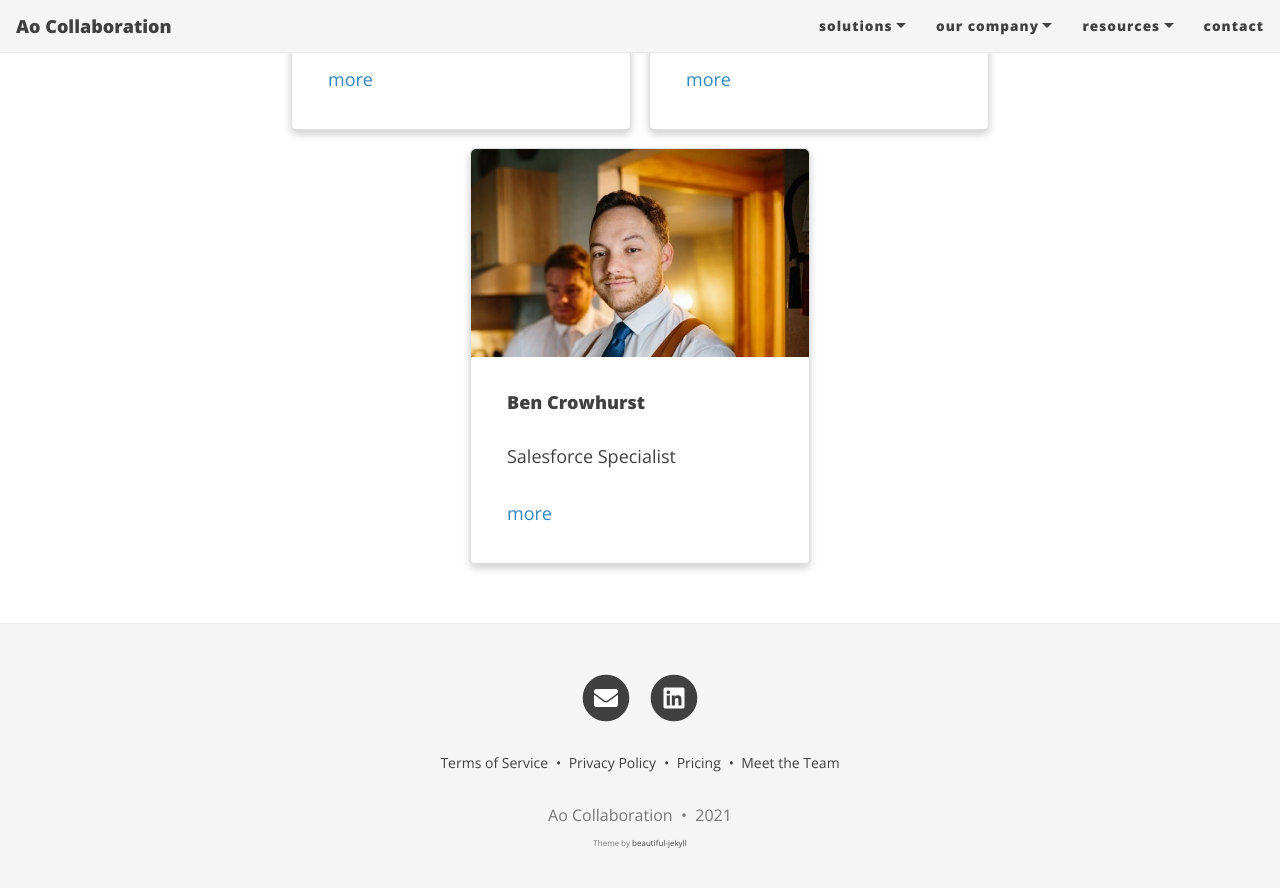
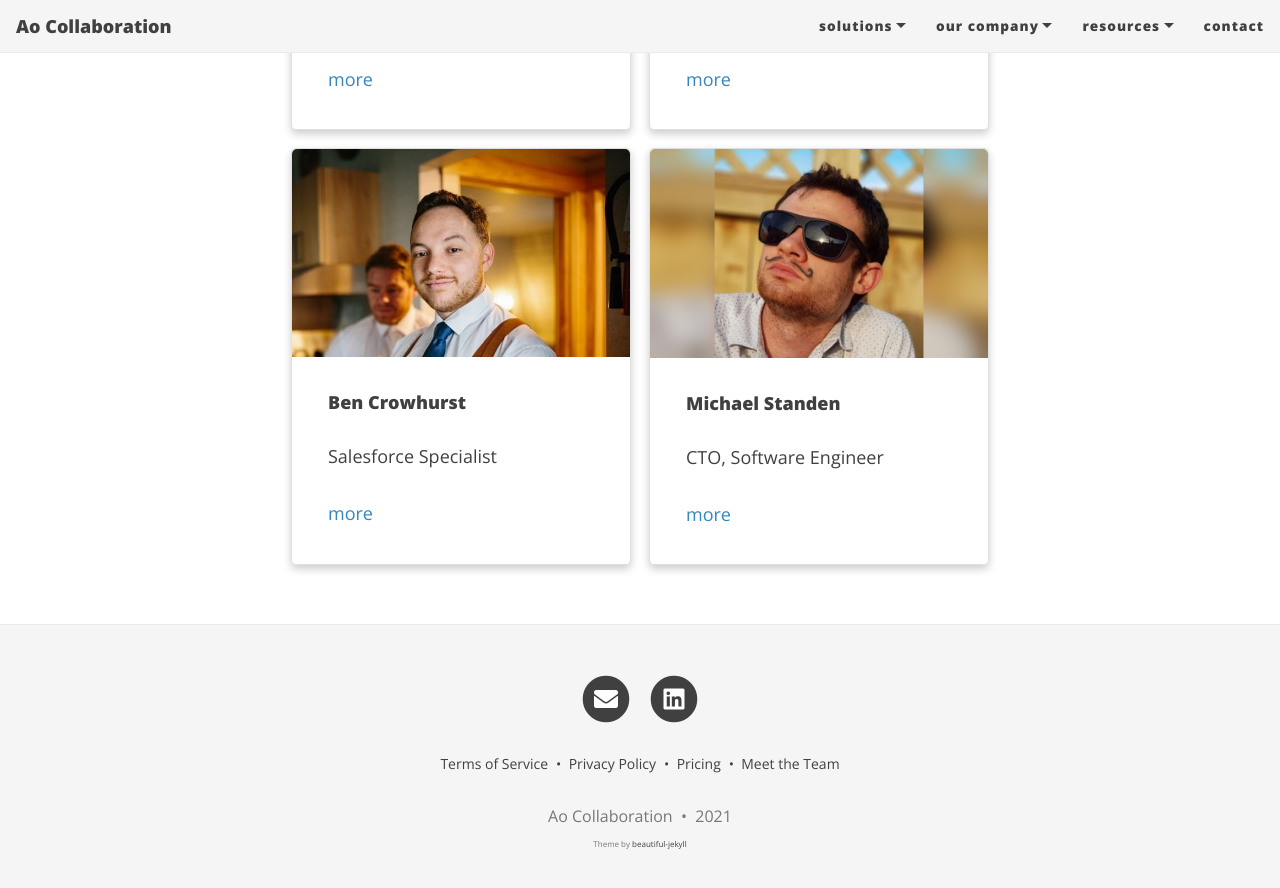
Before and after one commit to Ao-Collaboration/Ao-Collaboration.github.io, a Jekyll site: the page built from team.md, in a window 1280 px wide and 900 px high, scrolled down 941 px. Shown: the top 888 px of the window. Built offline with Jekyll 4.4.1, drawn with Linux system fonts in a browser that asks for light colours; nearby versions of some CDN libraries; comment, search, counter and statistics services are not loaded.

Commit message:
Add Michael to the team

```diff
--- a/team.md
+++ b/team.md
@@ -14,7 +14,8 @@ She started with Salesforce as an in-house admin, then studying and freelancing
 <br/><br/>
 Outside of work, Kate loves spending time with her family, and encouraging her kids on their individual paths. Thanks to the Lockdowns of 2020, indoor plants and Animal Crossing have also become fixtures in her life.
 {% endcapture %}
-{% include contact-card.html img="/assets/img/Kate-website.png" name="Kate Standen" role=" CEO, Salesforce Consultant" blurb=kate_content %}
+{% include contact-card.html img="/assets/img/Kate-website.png" name="Kate Standen" role="CEO, Salesforce Consultant" blurb=kate_content %}
+
 {% capture serena_content %}
 Serena comes from 15+ years of customer experience across many different sectors, including SaaS and web agencies.
 <br/><br/>
@@ -23,6 +24,7 @@ Here at Ao Collaboration, she is invested in helping improving processes and ope
 When not at work, Serena can be found initiating novices to the fine art of playing Dungeons and Dragons, cooking food and pairing it with wine, and lecturing people on what ingredients do and do not go on pizza.
 {% endcapture %}
 {% include contact-card.html img="/assets/img/Serena-website.png" name="Serena Cappellini" role="Operations and Marketing" blurb=serena_content %}
+
 {% capture ben_content %}
 Ben has a broad knowledge base due to his experience in multiple different industries, being education, technology, retail, event planning, medical devices, as well as being a good dump for useless trivia information.
 <br/><br/>
@@ -33,4 +35,16 @@ Something that applies both to work and outside of it is that he loves to help p
 He is a typical Kiwi bloke who likes to cook and does a really good steak and experiments with different food combinations which shouldn't work but do, just like him!
 {% endcapture %}
 {% include contact-card.html img="/assets/img/Ben-website.jpg" name="Ben Crowhurst" role="Salesforce Specialist" blurb=ben_content %}
+
+{% capture michael_content %}
+Michael is a software engineer with over a decade of experience across a broad range of enterprise applications.
+<br/><br/>
+Growing up Michael always knew he wanted to work with computers. He followed that passion through schooling and graduated University with an Honours degree in Engineering.
+<br/><br/>
+Entering the workforce, Michael had a plan to try out all areas of software development - front end, back end, architecture, you name it - in the hopes he would discover a niche. What he learnt over that time was that he most enjoyed the feeling of delivering value to customers no matter what that involved.
+<br/><br/>
+Outside of work, Michael spends his time tinkering with new and emerging technologies. Having recently discovered blockchain development, he is working on creating integrations with prominant DAOs in the field.
+{% endcapture %}
+{% include contact-card.html img="/assets/img/Michael-website.jpg" name="Michael Standen" role="CTO, Software Engineer" blurb=michael_content %}
+
 </div>
```
Also changed, not shown: assets/img/Michael-website.jpg (added).
